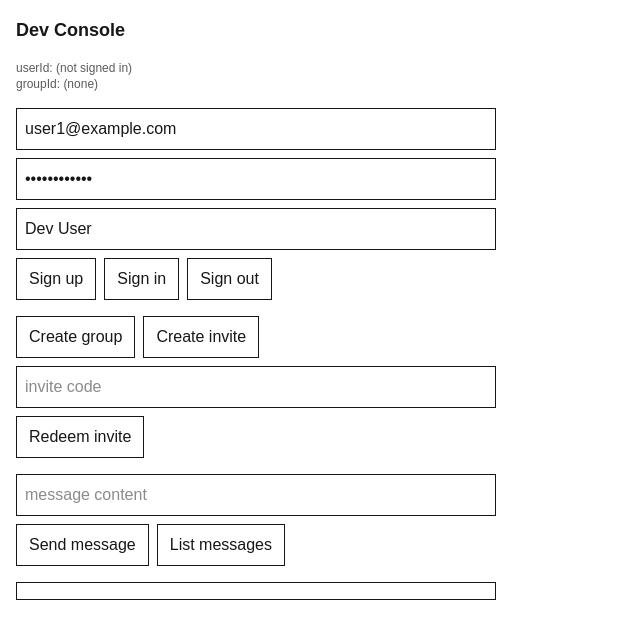
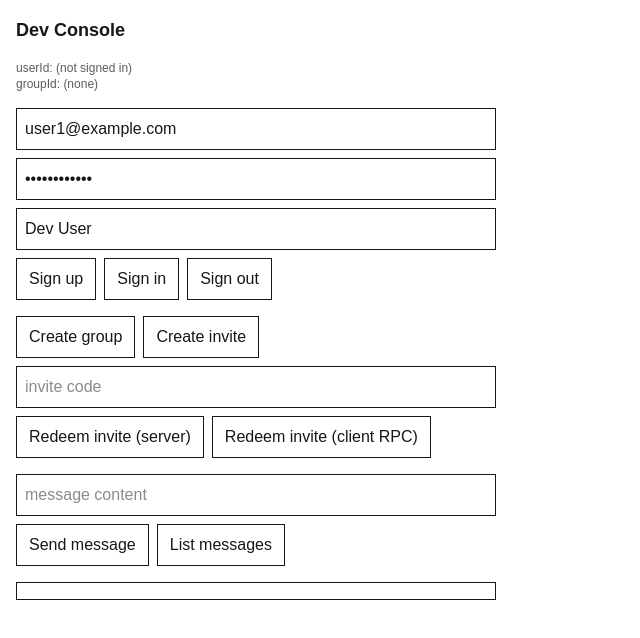
Before and after one commit to NidaleNieve/Vef-2-Verkefni2, a Next.js app in the folder flamed/: page /dev in a window 1280 px wide. Shown: the top 638 px of the page, without its empty margins (0-640 px from the left). Built offline with nearby package versions, Linux system fonts and the light colour scheme; no server answers.

Commit message:
Fixed redeem invite
Redeem invite now calls correct function and add user to group

```diff
--- a/flamed/app/dev/page.tsx
+++ b/flamed/app/dev/page.tsx
@@ -9,15 +9,14 @@ export default function Dev() {
   const [password, setPassword] = useState('Password123!')
   const [fullName, setFullName] = useState('Dev User')
 
-  const [groupId, setGroupId] = useState('')
-  const [inviteCode, setInviteCode] = useState('')
-  const [content, setContent] = useState('')
+  const [groupId, setGroupId] = useState<string>('')
+  const [inviteCode, setInviteCode] = useState<string>('')
+  const [content, setContent] = useState<string>('')
   const [userId, setUserId] = useState<string | null>(null)
 
   const [log, setLog] = useState<string[]>([])
   const logit = (x: any) => setLog(l => [`> ${JSON.stringify(x)}`, ...l])
 
-  // show who we are (useful in incognito vs normal window)
   useEffect(() => {
     (async () => {
       const { data: { user } } = await supa.auth.getUser()
@@ -31,6 +30,17 @@ export default function Dev() {
     const payload = { status: r.status, ...body }
     logit(payload)
     return { r, body: payload }
+  }
+
+  async function verifyMembership(gid: string) {
+    if (!gid) return
+    // RLS: this returns only YOUR membership row (if it exists)
+    const { data, error } = await supa
+      .from('group_members')
+      .select('group_id, user_id, role, joined_at')
+      .eq('group_id', gid)
+      .limit(1)
+    logit({ verifyMembership: { error: error?.message, rows: data?.length ?? 0, data } })
   }
 
   return (
@@ -78,7 +88,7 @@ export default function Dev() {
 
           <button className="border px-3 py-2" onClick={async()=>{
             await fetchJSON('/api/auth/signout', { method:'POST' })
-            setUserId(null)
+            setUserId(null); setGroupId('')
           }}>Sign out</button>
         </div>
       </div>
@@ -92,7 +102,10 @@ export default function Dev() {
               headers:{'content-type':'application/json'},
               body: JSON.stringify({ name: 'My Group' })
             })
-            if (body?.group_id) setGroupId(body.group_id)
+            if (typeof body?.group_id === 'string') {
+              setGroupId(body.group_id)
+              await verifyMembership(body.group_id)
+            }
           }}>Create group</button>
 
           <button className="border px-3 py-2" disabled={!groupId} onClick={async()=>{
@@ -101,23 +114,42 @@ export default function Dev() {
               headers:{'content-type':'application/json'},
               body: JSON.stringify({ max_uses: 5 })
             })
-            if (body?.code) setInviteCode(body.code)
+            if (typeof body?.code === 'string') setInviteCode(body.code)
           }}>Create invite</button>
         </div>
 
         <input className="border p-2 w-full" placeholder="invite code"
                value={inviteCode} onChange={e=>setInviteCode(e.target.value)} />
 
-        <div className="flex gap-2">
+        {/* Server route redeem */}
+        <div className="flex gap-2 flex-wrap">
           <button className="border px-3 py-2" onClick={async()=>{
+            const code = inviteCode.trim()
             const { body } = await fetchJSON('/api/groups/redeem', {
               method:'POST',
               headers:{'content-type':'application/json'},
-              body: JSON.stringify({ code: inviteCode })
+              body: JSON.stringify({ code })
             })
-            // IMPORTANT: set groupId from redeem response so buttons work in incognito
-            if (body?.group_id) setGroupId(body.group_id)
-          }}>Redeem invite</button>
+            if (typeof body?.group_id === 'string') {
+              setGroupId(body.group_id)
+              await verifyMembership(body.group_id)
+            }
+          }}>
+            Redeem invite (server)
+          </button>
+
+          {/* Client-side RPC (debug fallback) */}
+          <button className="border px-3 py-2" onClick={async()=>{
+            const code = inviteCode.trim()
+            const { data, error } = await supa.rpc('redeem_group_invite', { p_code: code })
+            logit({ clientRPC: { data, error: error?.message } })
+            if (typeof data === 'string') {
+              setGroupId(data)
+              await verifyMembership(data)
+            }
+          }}>
+            Redeem invite (client RPC)
+          </button>
         </div>
       </div>
 
```
